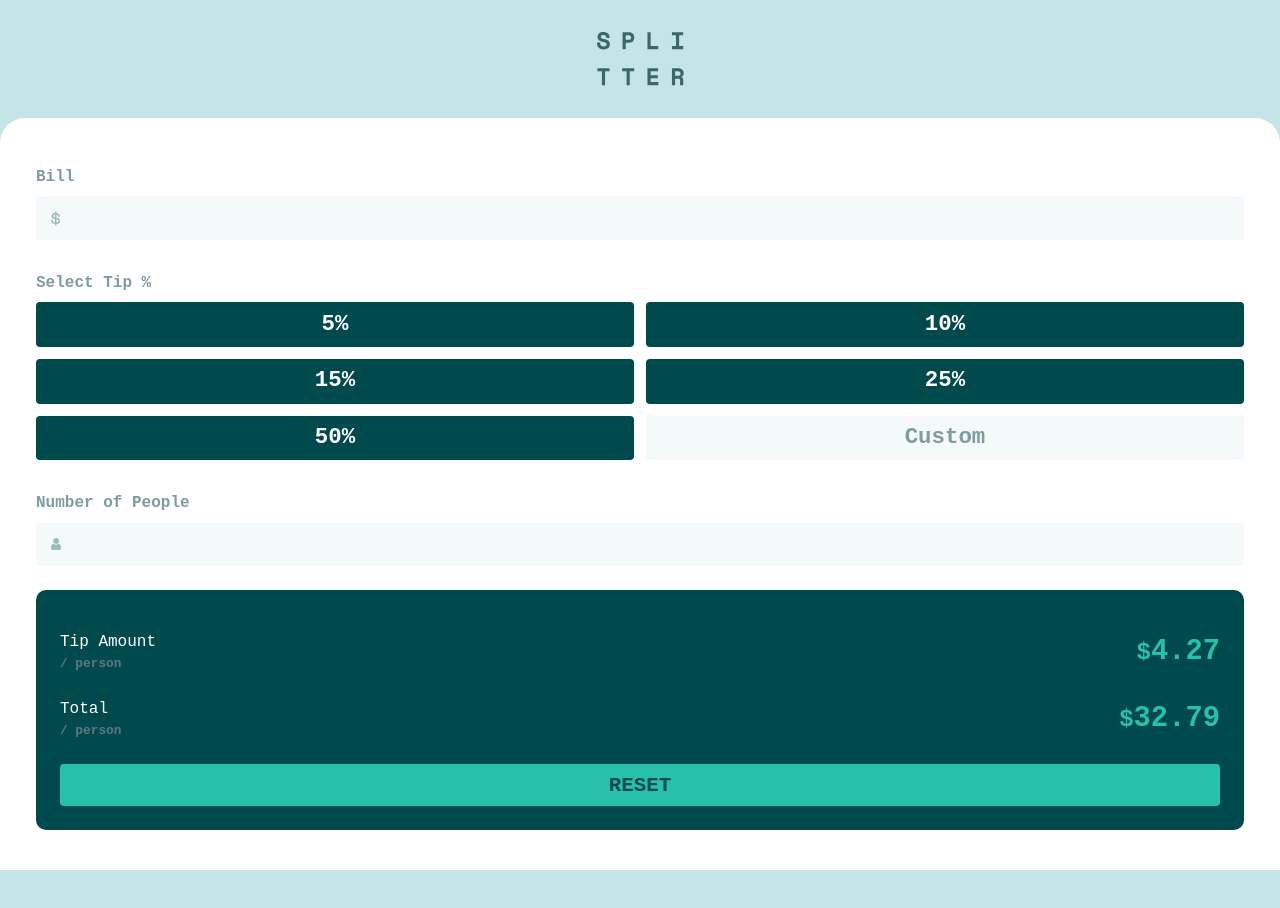
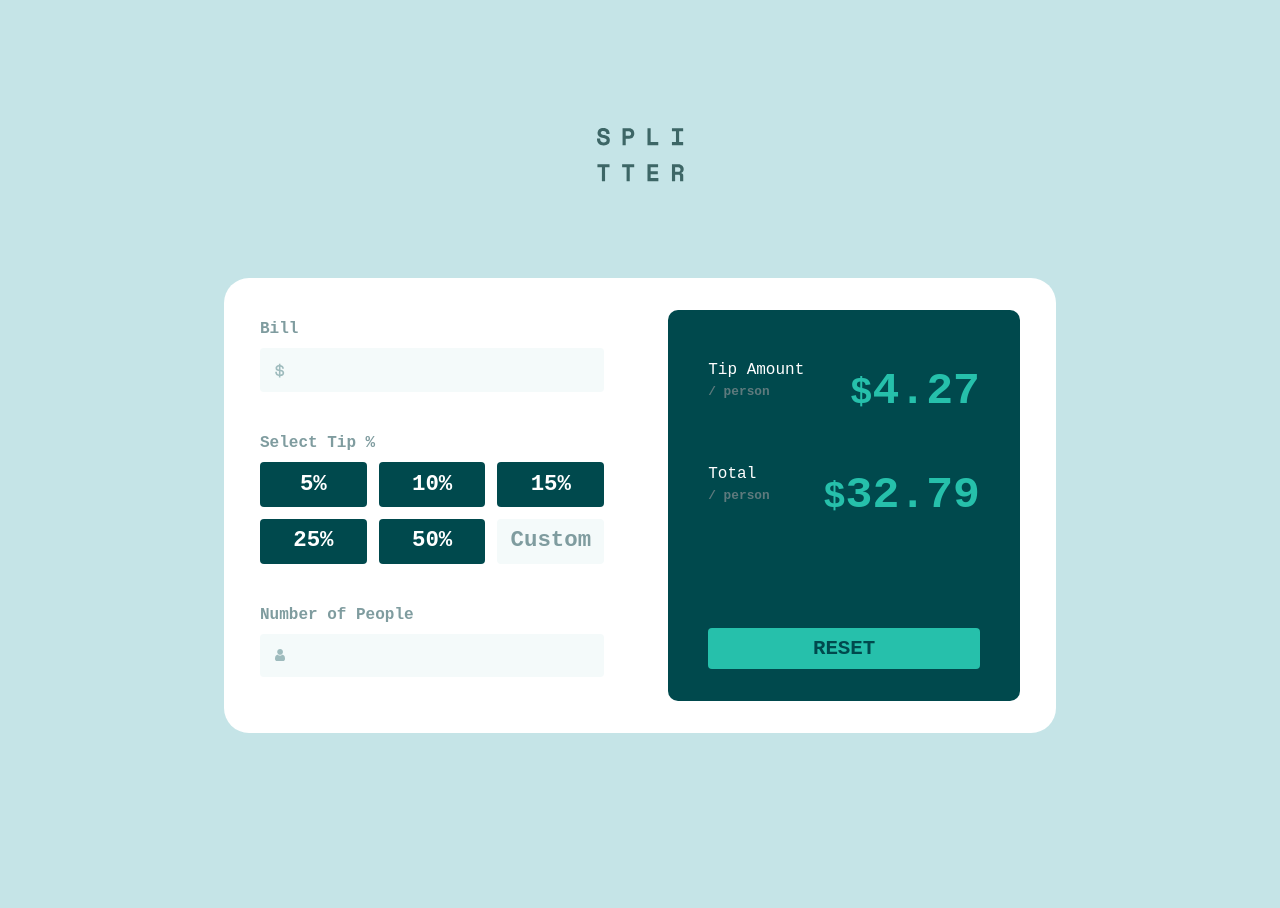
Before and after one commit to chintriago/tip-calculator-app-main, a plain HTML site: page index.html in a window 1280 px wide. Before the commit the page ends 870 px from the top, so only its background shows below. Drawn offline with Linux system fonts and the light colour scheme.

Commit message:
finished desktop section with needed small adjustments

```diff
--- a/style.css
+++ b/style.css
@@ -184,7 +184,7 @@ https://stackoverflow.com/questions/917610/put-icon-inside-input-element-in-a-fo
 }
 
 .bill-container {
-    margin-bottom: 1.5em;
+    margin-bottom: 2em;
 }
 
 .bill-input-icon {
@@ -201,7 +201,7 @@ https://stackoverflow.com/questions/917610/put-icon-inside-input-element-in-a-fo
     grid-template-columns: 1fr 1fr;
     grid-template-rows: 1fr 1fr 1fr;
     gap: .75em;
-    margin-bottom: 1.5em;
+    margin-bottom: 2em;
 }
 
 .btn {
@@ -290,3 +290,53 @@ maybe putting it inside another span lol */
     padding: .25em 0;
     text-transform: uppercase;
 }
+
+/* MEDIA QUERIES */
+@media screen and (min-width: 1024px) {
+
+    /* Header */
+    header img {
+        margin: 8em auto 6em;
+    }
+
+    /* Main */
+    main {
+        max-width: 65%;
+        border-radius: 25px;
+    }
+
+    .wrapper {
+        display: flex;
+        column-gap: 4em;
+        padding: 2em 2.25em;
+    }
+
+    /* Box 1 */
+    .box-1 {
+        width: 50%;
+    }
+
+    .btn-container {
+        grid-template-columns: 1fr 1fr 1fr;
+        grid-template-rows: 1fr 1fr;
+    }
+
+    /* box-2 */
+    .box-2 {
+        width: 50%;
+        padding: 2em 2.5em;
+    }
+
+    .result-container {
+        height: 100%;
+        grid-template-rows: auto auto .8fr;
+    }
+
+    .box-2-btn {
+        align-self: end;
+    }
+
+    .price-span {
+        font-size: 2.8rem;
+    }
+}
```
